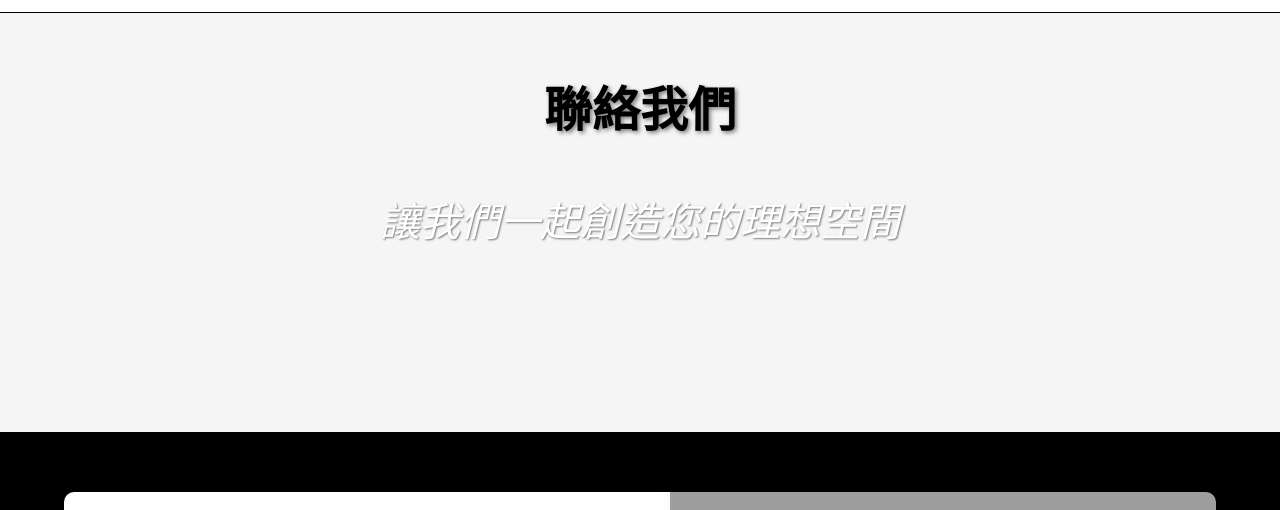
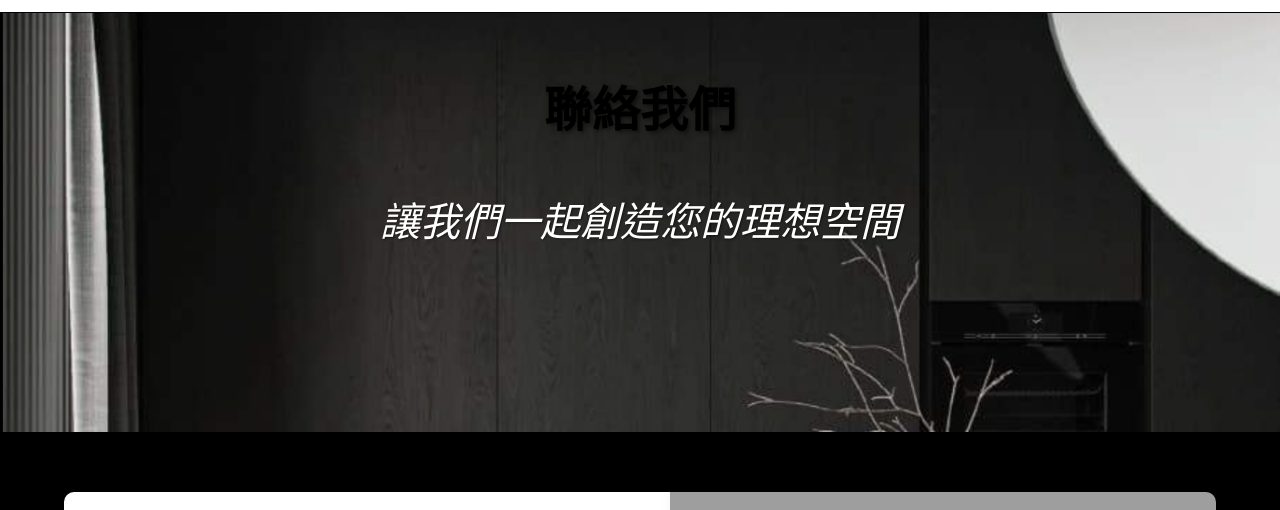
Before and after one commit to 2230279/MuYuStudio, a plain HTML site: page contact.html in a window 1280 px wide. Shown: the part 147-657 px from the top of the page. Drawn offline with Linux system fonts and the light colour scheme; grey boxes are pictures that could not be loaded.

Commit message:
Update styles.css

```diff
--- a/styles.css
+++ b/styles.css
@@ -354,7 +354,7 @@ footer {
 }
 
 .contact-hero {
-    background-image: rgba(0, 0, 0, 0.3)), url('封面2.jpg');
+    background-image: url('封面2.jpg');
     background-size: cover;
     background-position: center;
     height: 300px;
```
